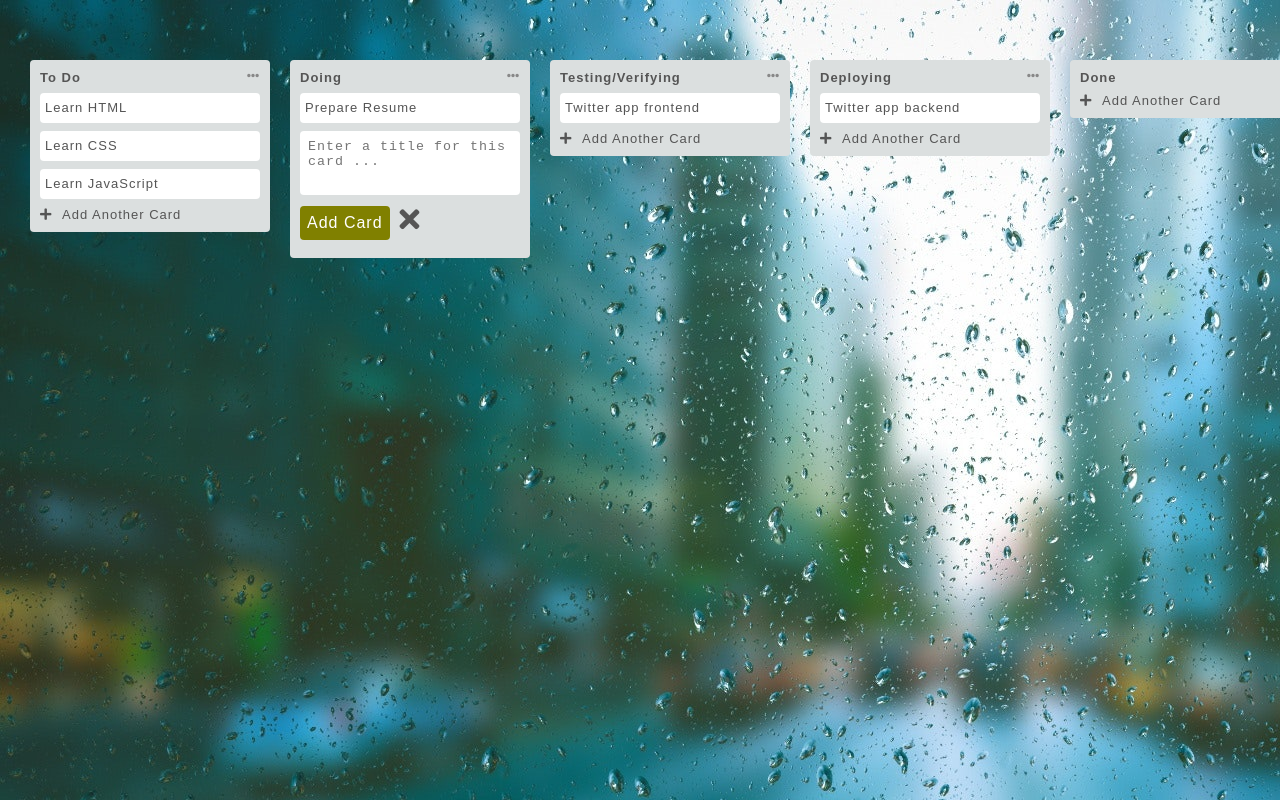
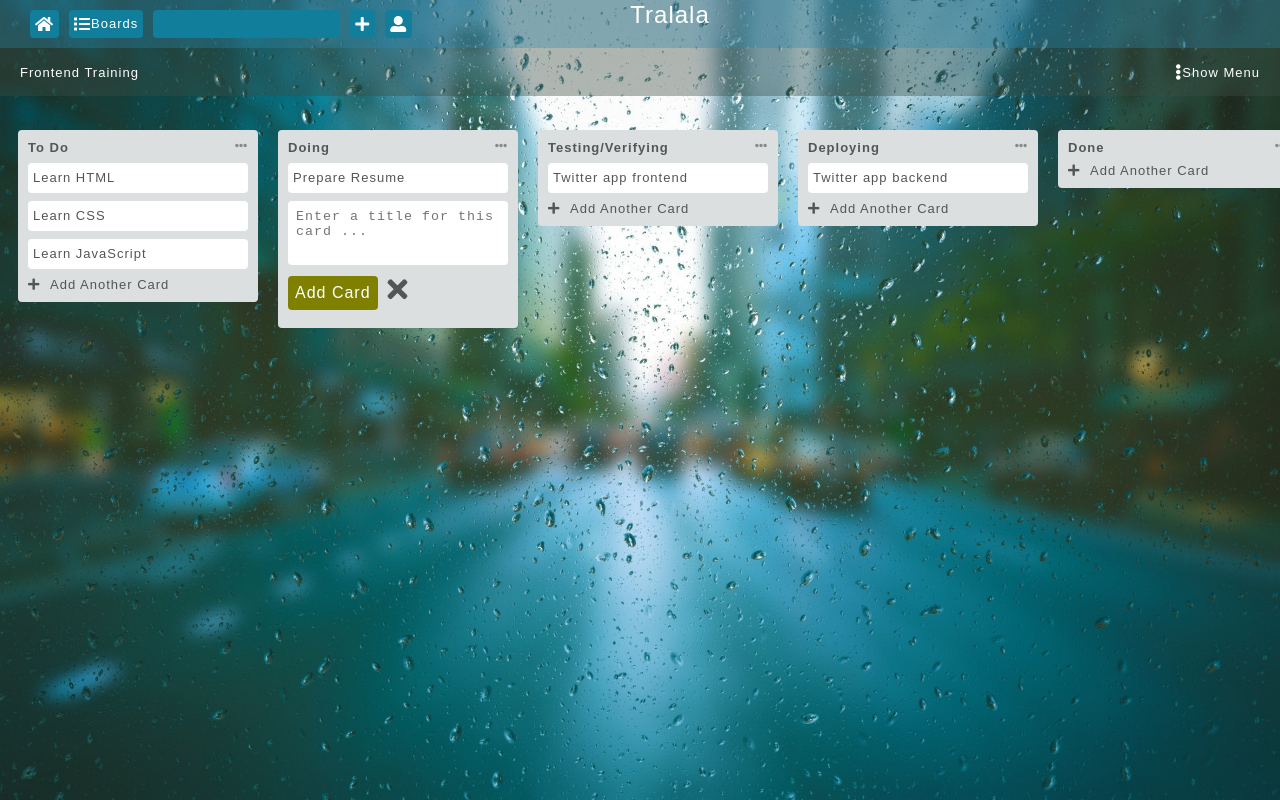
Before and after one commit to Sambhav-Jain/Trello, a plain HTML site: page index.html in a window 1280 px wide. Shown: the top 800 px of the page. Drawn offline with Linux system fonts and the light colour scheme.

Commit message:
Only space between icons in bar is left

```diff
--- a/index.html
+++ b/index.html
@@ -3,15 +3,26 @@
 <head>
     <meta charset="UTF-8">
     <meta name="viewport" content="width=device-width, initial-scale=1.0">
-    <title>Trello DashBoard</title>
+    <title>Trello Board</title>
     <link rel = "stylesheet" href = "./style.css">
     <link rel="stylesheet" href="https://cdnjs.cloudflare.com/ajax/libs/font-awesome/5.11.2/css/all.min.css">
 
 </head>
 <body>
-    <!-- <header>
-        367684
-    </header> -->
+    <header>
+        <div class ="top bar">
+            <span><i class="fas fa-home"></i></span>
+            <span><i class="fas fa-list"></i> Boards</span>
+            <input name = "search">
+            <span id = "name">Tralala</span>
+            <span class="right"><i class="fas fa-plus"></i></span>
+            <span class="right"><i class="fas fa-user-alt"></i></span>
+        </div>
+        <div class ="bar menu">
+            <span>Frontend Training</span>
+            <span><i class="fas fa-ellipsis-v"></i>Show Menu</span>
+        </div>
+    </header>
     <main>
         <div class = "box">
             <div class = "title">
--- a/style.css
+++ b/style.css
@@ -1,8 +1,9 @@
 body{
-    margin: 50px 20px;
+    /* margin: 50px 20px; */
     font-family: Arial, Helvetica, serif;
     font-size: 13px;
     background: url("./rain-drops.jpg") fixed no-repeat;
+    background-size: cover;
 }
 *{
     box-sizing: border-box;
@@ -10,7 +11,69 @@ body{
     outline: none;
     border: none;
 }
+i:hover{
+    cursor: pointer;
+}
+header{
+    height: 7rem;
+}
+header *{
+    color: #fff;
+}
+.bar{
+    height:3rem;
+    position: fixed;
+    left: 0;
+    right: 0;
+    width: 100%;
+    padding: 10px 20px;
+}
+.bar,.bar span{
+    display: flex;
+    flex-wrap: nowrap;
+    align-items: center;
+}
+.top{
+    background-color:rgba(51, 111, 127,0.6);
+    top:0;
+}
+.menu{
+    background-color:rgba(62, 79, 68,0.4);
+    top:3rem;
+    justify-content: space-between;
+}
+.top span, .top input{
+    background-color: #117e9c;
+    border-radius: 4px;
+    padding: 5px;
+    line-height: 20px;
+    margin-left: 10px;
+    height: 100%;
+}
+.bar i{
+    font-size: 1rem;
+}
+input:focus{
+    background-color: #fff;
+    color: #000;
+}
+.right{
+    align-self: flex-end;
+    justify-self: flex-end;
+}
+#name{
+    display: inline-block;
+    width: 100%;
+    position: absolute;
+    top: 0;
+    z-index: -999;
+    font-size: 1.5rem;
+    text-align: center;
+    background-color:transparent;
+    border-radius: 0;
+}
 main{
+    margin-top: 0;
     display: flex;
     align-items: flex-start;
     flex-shrink: 0;
```
